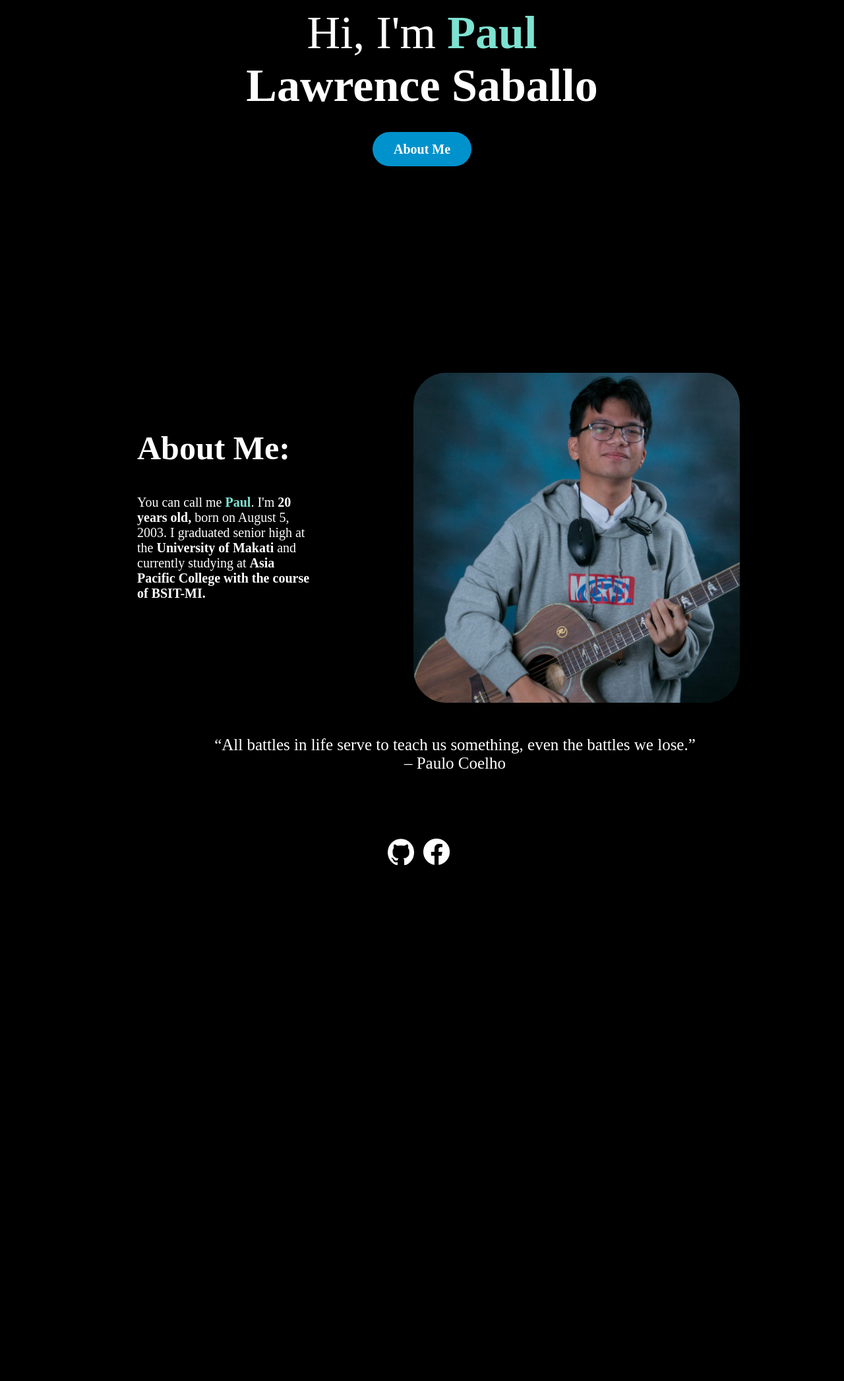
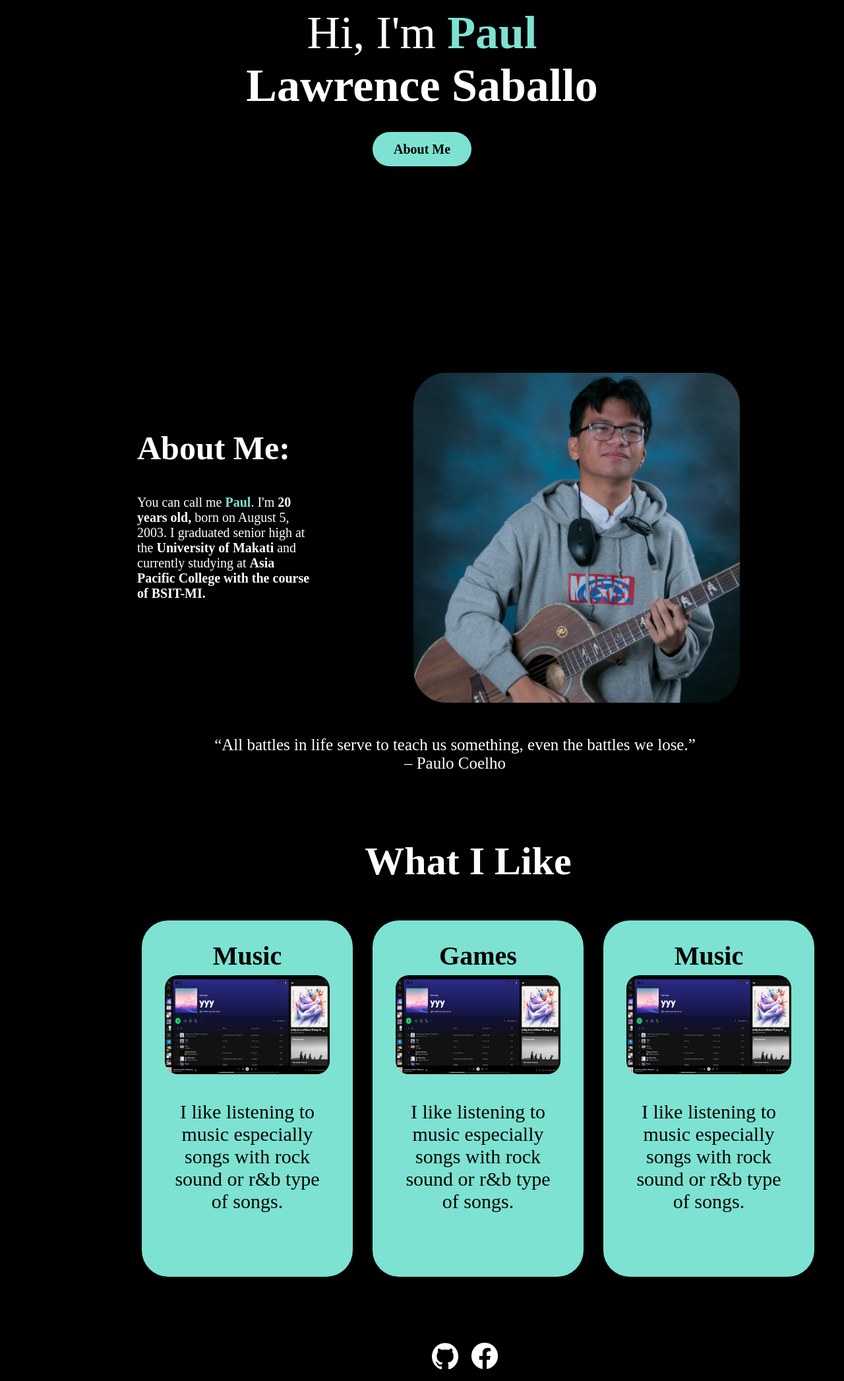
Before and after one commit to plsaballo08/lab2, a PHP site: page / in a window 1280 px wide. Shown: the part 198-2291 px from the top of the page at 66% size. Before the commit the page ends 1509 px from the top, so only its background shows below. Run offline with PHP 8.4, Linux system fonts and the light colour scheme.

Commit message:
Lesson 6 - Strings

```diff
--- a/week3/index.html
+++ b/week3/index.html
@@ -16,7 +16,9 @@
 
         <div>
             <p id="intro"> Hi, I'm <b><span class="tiffanyBlue">Paul</span> <br>Lawrence Saballo</b></br>
-            <a class="button" href="#aboutMe">About Me</a></p>
+                <a class="button" href="#aboutMe">About Me</a>
+            </p>
+
         </div>
 
         <div>
@@ -29,8 +31,6 @@
                         You can call me <b><span class="tiffanyBlue"> Paul</span></b>.
                         I'm <b>20 years old,</b> born on August 5, 2003. I graduated senior high at the <b>University of
                             Makati</b> and currently studying at <b>Asia Pacific College with the course of BSIT-MI.</b>
-
-
                     </p>
                 </nav>
             </section>
@@ -47,16 +47,75 @@
         </p>
     </div>
 
+    <!-- Hobbies -->
 
-    <!-- Hobbies -->
     <div class="hobbies">
+        <div>
+            <h2>What I Like</h2>
+        </div>
+
+        <div class="box" id="hobbies">
+            <div class="likeBox">
+                <h4 class="likeText">Music</h4>
+                <img src="Images/spotify.PNG">
+
+                <div>
+                    <p id="des1" class="likeDes"></p>
+
+                    <script>
+                        let text1 = "I like listening to  music especially songs with rock sound or r&b type of songs.";
+                        document.getElementById("des1").innerHTML = text1;
+                    </script>
+
+
+                </div>
+            </div>
+
+            <div class="box" id="hobbies2">
+                <div class="likeBox">
+                    <h4 class="likeText">Games</h4>
+                    <img src="Images/spotify.PNG">
+
+                    <div>
+                        <p id="des2" class="likeDes"></p>
+
+                        <script>
+                            let text2 = "I like listening to  music especially songs with rock sound or r&b type of songs.";
+                            document.getElementById("des2").innerHTML = text2;
+                        </script>
+
+
+                    </div>
+                </div>
+            </div>
+
+
+            <div class="box" id="hobbies3">
+                <div class="likeBox">
+                    <h4 class="likeText">Music</h4>
+                    <img src="Images/spotify.PNG">
+
+                    <div>
+                        <p id="des3" class="likeDes"></p>
+
+                        <script>
+                            let text3 = "I like listening to  music especially songs with rock sound or r&b type of songs.";
+                            document.getElementById("des3").innerHTML = text3;
+                        </script>
+
+
+                    </div>
+                </div>
+            </div>
+
+
 
         </div>
 
         <!-- Images with hyperlink -->
+
+        <div class="footer">
             <footer>
-        <div class="footer">
-
                 <div class="hyperlink">
                     <a href="https://github.com/plsaballo08" target="_blank">
                         <img src="Images/github-logo.png" alt="Github" width="40" height="40">
@@ -69,8 +128,12 @@
                     </a>
                 </div>
 
+            </footer>
+
+
         </div>
-    </footer>
+
+
 </body>
 
 </html>
--- a/week3/style.css
+++ b/week3/style.css
@@ -22,6 +22,13 @@ body {
     margin-left: 200px;
 }
 
+#like {
+    color:#ffffff;
+    text-align: center;
+    font-size: 100px;
+    margin-top: -20px;
+    margin-left: 200px;
+}
 #info {
     text-align: left;
     font-size: 20px;
@@ -51,11 +58,11 @@ body {
     }
 
     .hobbies {
-        text-align: left;
+        text-align: center;
         margin-top: 100px;
         margin-left: 140px;
+        font-size: 40px;
     }
-
 
 
     .hyperlink {
@@ -86,6 +93,7 @@ body {
     }
 
     .infoLeft {
+
         margin-top: 100px;
         margin-left: -300px;
     }
@@ -108,6 +116,7 @@ body {
    }
 
    .footer{
+    margin-top: 100px;
     text-align: center;
    }
 
@@ -120,8 +129,8 @@ body {
 }
 
 .button{
-    background-color: rgb(0, 146, 204);
-    color: white;
+    background-color:#7DE2D1;
+    color: black;
     text-decoration: none;
     border: 2px solid transparent;
     font-weight: bold;
@@ -134,7 +143,50 @@ body {
 
 }
 .button:hover{
-    background-color: transparent;
-    border: 2px solid;
+    background-color: whitesmoke;
     cursor: pointer;
 }
+
+.box{
+    display: flex;
+    justify-content: center;
+    align-items: center;
+    min-height: 400px;
+}
+
+.likeBox{
+    height: 500px;
+    width: 250px;
+    padding: 20px 35px;
+    background: #7DE2D1;
+    border-radius: 40px;
+    margin-top: 5px;
+    margin-left: 30px;
+    margin-bottom: 0px;
+    position: relative;
+    overflow: hidden;
+    text-align: center;
+    align-items: center;
+}
+
+.likeBox img{
+    text-align: center;
+    display: inline-block;
+    height: 150px;
+    width: 250px;
+    margin-top: 1px;
+    margin-right: 10px;
+    border-radius: 20px
+}
+
+.likeText {
+    margin-top: 10px;
+    margin-bottom: 5px;
+    color: rgb(0, 0, 0);
+}
+
+.likeDes{
+    color: #000000;
+    font-size: 30px;
+
+}
```
Lines whose indentation alone changed are shown as unchanged.
